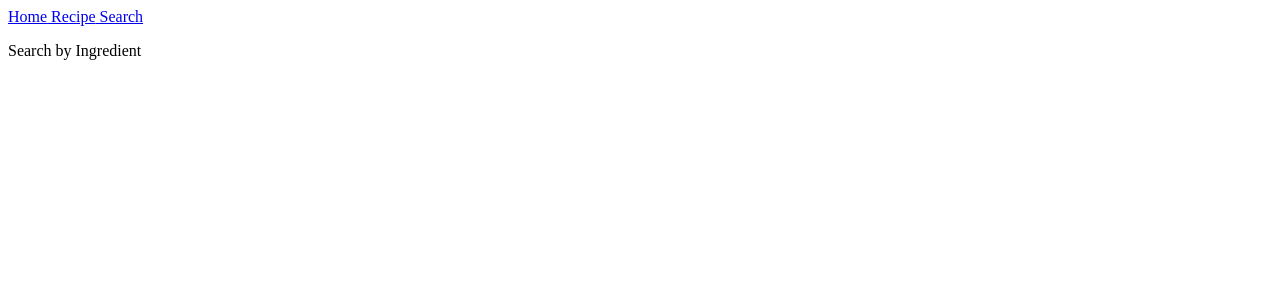
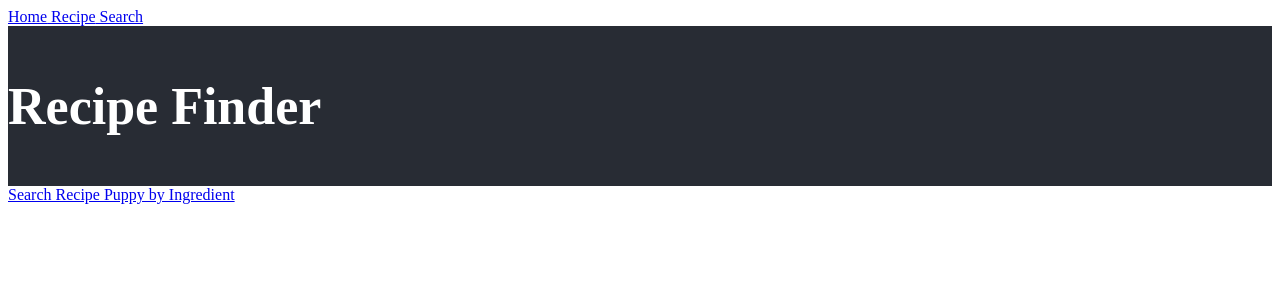
Before and after one commit to grimmana/GA-Project2-React, a React (Create React App) app in the folder recipes/: page /Search in a window 1280 px wide. Shown: the top 300 px of the page. Built offline with nearby package versions, Linux system fonts and the light colour scheme.

Commit message:
added headers; unable to return static data

```diff
--- a/recipes/src/App.css
+++ b/recipes/src/App.css
@@ -18,8 +18,8 @@
   min-height: 100vh;
   display: flex;
   flex-direction: column;
-  align-items: center;
-  justify-content: center;
+  align-items: left;
+  justify-content: centerleft;
   font-size: calc(10px + 2vmin);
   color: white;
 }
--- a/recipes/src/App.js
+++ b/recipes/src/App.js
@@ -4,6 +4,7 @@ import './App.css';
 import Recipe from './Recipe';
 import Search from './Search';
 import Home from './Home';
+import text from './text'
 import axios from "axios";
 
 class App extends Component {
@@ -51,7 +52,7 @@ class App extends Component {
         <Switch>
           <Route path="/" exact component={Home} />
           <Route path="/Search" exact component={Search} />
-          <Route path="/Recipe/:Recipe" render={routerProps => <Recipe setRecipe={this.setRecipe}{...routerProps}{...this.state} />} />
+          <Route path="/Recipe/:Recipe" render={(routerProps => <Recipe setRecipe={this.setRecipe}{...routerProps}{...this.state} />)} />
           </Switch>
         </main>
       </div>
--- /dev/null
+++ b/recipes/src/Home.css
@@ -0,0 +1,14 @@
+.App-header {
+    background-color: #282c34;
+    min-height: 20vh;
+    display: flex;
+    flex-direction: column;
+    align-items: left;
+    justify-content: center;
+    font-size: calc(10px + 2vmin);
+    color: white;
+  }
+
+  .App-link {
+    color: #61dafb;
+  }
--- a/recipes/src/Home.js
+++ b/recipes/src/Home.js
@@ -1,11 +1,16 @@
 import React, { Component } from 'react';
+import { Route, Link, Switch } from 'react-router-dom';
+
 import './App.css';
+import './Home.css';
 
 class Home extends Component {
     render() {
         return (
             <div>
-                <h1>Recipe Finder</h1>
+                <header className="App-header">
+                    <h1 className="App-title">Recipe Finder</h1>
+                </header>
             </div>
         )
     }
--- a/recipes/src/Recipe.js
+++ b/recipes/src/Recipe.js
@@ -2,18 +2,21 @@ import React, { Component } from 'react';
 import { Link } from 'react-router-dom';
 import "./App.css";
 import text from './text.json';
+import {Router} from 'react-router';
 
 class Recipe extends Component {
-
+    constructor(props){
+    super(props);
+    }
     render() {
-        let recipes = text.map(item => {
+        let currentRecipe = text.map(item => {
             return (
-                <div className="recipes" key={item.title}>
-                    <p><Link to={"/text/" + item.title}>{item.title}</Link>: {item.title}</p>
+                <div className="Recipe" key={item.url}>
+                  <p><Link to={"/text/" + item.url}>{item.url}</Link>{item.title}</p>
                 </div>
             )
         })
-        return<div>{ recipes } HELP </div>;
+        return<div>{currentRecipe}</div>;
 
     }
 }
--- a/recipes/src/Search.js
+++ b/recipes/src/Search.js
@@ -1,26 +1,19 @@
 import React, { Component } from 'react';
 import './App.css';
+import './Home.css';
+
 
 class Search extends Component {
 
     render() {
         return (
         <div>
-            <p> Search by Ingredient</p>
+              <header className="App-header">
+              <h1 className="App-title">Recipe Finder</h1>
+
+            </header>
+            <a href="http://www.recipepuppy.com">Search Recipe Puppy by Ingredient</a>
         </div>
         )}
 }
-
-
-
-
-
-
-
-
-
-
-
-
-
 export default Search;
```
